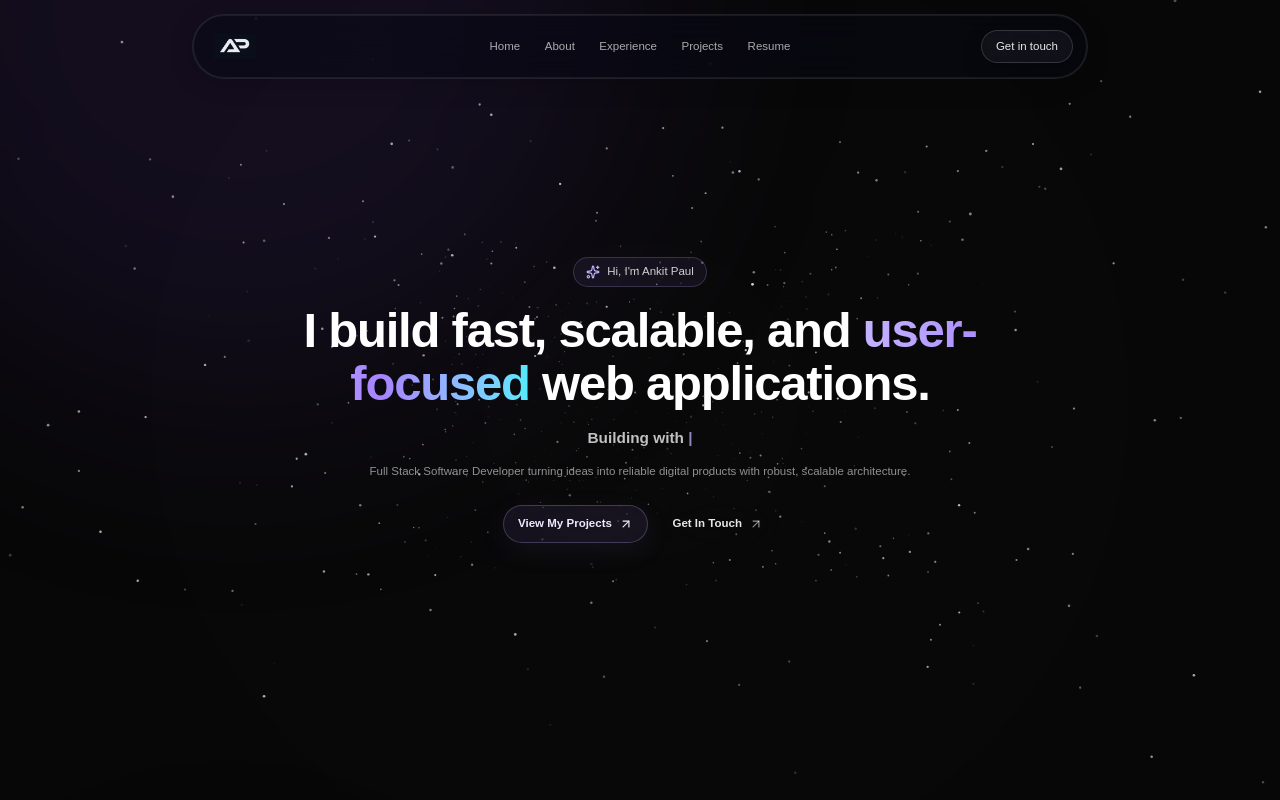
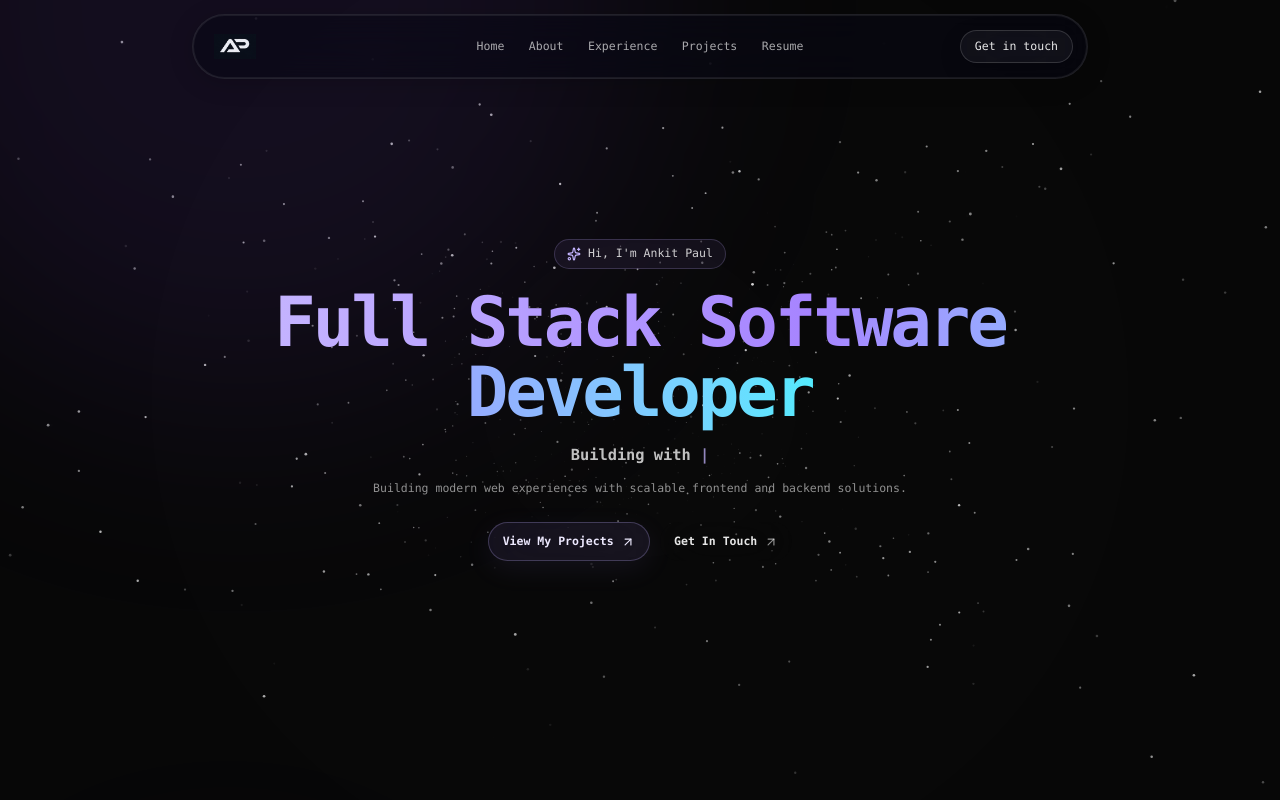
Before and after one commit to Ankit-Paul-1900/portfolio, a React (Vite) app: page / in a window 1280 px wide. Built offline with nearby package versions, Linux system fonts and the light colour scheme.

Commit message:
font styles updated

```diff
--- a/src/components/HeroSection.tsx
+++ b/src/components/HeroSection.tsx
@@ -79,13 +79,11 @@ export function HeroSection() {
           initial={{ opacity: 0, y: 20 }}
           animate={{ opacity: 1, y: 0 }}
           transition={{ duration: 0.8, delay: 0.1, ease: "easeOut" }}
-          className="type-display max-w-4xl font-bold tracking-tight text-white"
+          className="max-w-6xl text-[clamp(2.5rem,5.4vw,5rem)] leading-[1.02] font-semibold tracking-[-0.045em] text-white"
         >
-          I build fast, scalable, and{" "}
           <span className="animate-gradient-x bg-gradient-to-r from-violet-300 via-violet-400 to-cyan-300 bg-clip-text text-transparent">
-            user-focused
-          </span>{" "}
-          web applications.
+            Full Stack Software Developer
+          </span>
         </motion.h1>
 
        <motion.div
@@ -105,7 +103,7 @@ export function HeroSection() {
           transition={{ duration: 0.8, delay: 0.2, ease: "easeOut" }}
           className="type-body mt-4 max-w-2xl text-white/55"
         >
-          Full Stack Software Developer turning ideas into reliable digital products with robust, scalable architecture.
+          Building modern web experiences with scalable frontend and backend solutions.
         </motion.p>
 
         <motion.div
--- a/src/components/ui/glassmorphism-portfolio-block-shadcnui.tsx
+++ b/src/components/ui/glassmorphism-portfolio-block-shadcnui.tsx
@@ -52,7 +52,7 @@ function SocialIcon({ name }: { name: SocialLink["icon"] }) {
 
 export function GlassmorphismPortfolioBlock() {
   return (
-    <section id="about" className="relative flex min-h-screen w-full snap-start items-start justify-center overflow-x-clip px-4 pt-24 pb-8 text-white sm:px-6 sm:pt-28 sm:pb-10 lg:px-8 lg:py-28">
+    <section id="about" className="relative flex min-h-screen w-full snap-start items-center justify-center overflow-x-clip px-4 pt-24 pb-8 text-white sm:px-6 sm:pt-28 sm:pb-10 lg:px-8 lg:py-28 2xl:py-12">
       <div className="pointer-events-none absolute inset-0" aria-hidden="true">
         <div className="absolute left-[8%] top-[18%] size-72 rounded-full bg-violet-500/10 blur-[110px]" />
         <div className="absolute bottom-[8%] right-[10%] size-80 rounded-full bg-cyan-400/[0.07] blur-[120px]" />
@@ -64,7 +64,7 @@ export function GlassmorphismPortfolioBlock() {
           whileInView={{ opacity: 1, y: 0 }}
           viewport={{ once: true, amount: 0.3 }}
           transition={{ duration: 0.45, ease: "easeOut" }}
-          className="mb-3 space-y-1 text-center sm:mb-4"
+          className="mb-3 space-y-1 text-center sm:mb-4 2xl:mb-3"
         >
           <p className="type-label uppercase tracking-[0.3em] text-violet-400">Get to know me</p>
           <h2 className="type-section-title font-bold tracking-tight text-white">About</h2>
@@ -78,16 +78,16 @@ export function GlassmorphismPortfolioBlock() {
           whileInView={{ opacity: 1, y: 0 }}
           viewport={{ once: true, amount: 0.15 }}
           transition={{ duration: 0.6, ease: "easeOut" }}
-        className="relative overflow-hidden rounded-3xl border border-white/10 bg-[#0b0b16]/45 p-3 shadow-[0_24px_90px_rgba(0,0,0,.22)] backdrop-blur-2xl sm:p-5 lg:p-6"
+        className="relative overflow-hidden rounded-3xl border border-white/10 bg-[#0b0b16]/45 p-3 shadow-[0_24px_90px_rgba(0,0,0,.22)] backdrop-blur-2xl sm:p-5 lg:p-6 2xl:p-5"
         >
           <div className="pointer-events-none absolute inset-0 bg-gradient-to-br from-white/[0.045] via-transparent to-violet-400/[0.035]" />
-          <div className="relative grid grid-cols-1 items-center gap-5 sm:gap-7 lg:grid-cols-2 lg:gap-8">
-            <div className="order-2 space-y-6 lg:order-1 sm:space-y-7">
+          <div className="relative grid grid-cols-1 items-center gap-5 sm:gap-7 lg:grid-cols-2 lg:gap-8 2xl:gap-6">
+            <div className="order-2 space-y-6 lg:order-1 sm:space-y-7 2xl:space-y-4">
               <span className="inline-flex items-center rounded-full border border-violet-300/20 bg-violet-400/[0.07] px-3.5 py-1.5 type-label font-medium uppercase tracking-[0.2em] text-violet-200/80 backdrop-blur">
                 About me
               </span>
 
-              <div className="space-y-4">
+              <div className="space-y-4 2xl:space-y-3">
                 <motion.h2
                   initial={{ opacity: 0, y: 16 }}
                   whileInView={{ opacity: 1, y: 0 }}
@@ -103,13 +103,13 @@ export function GlassmorphismPortfolioBlock() {
                   whileInView={{ opacity: 1, y: 0 }}
                   viewport={{ once: true }}
                   transition={{ duration: 0.45, delay: 0.14 }}
-                  className="type-body max-w-[38rem] leading-relaxed text-white/65"
+                  className="type-body max-w-[38rem] leading-relaxed text-white/65 2xl:leading-snug"
                 >
                   I’m a Full Stack Software Developer with 2+ years of hands-on experience turning ideas and business requirements into functional web applications. I enjoy building responsive user interfaces, integrating APIs, and developing reliable backend solutions using React.js, Next.js, Node.js, and Python. As a quick learner, I adapt to new technologies and challenges while valuing collaboration, clear communication, and understanding client needs to create meaningful digital experiences.
                 </motion.p>
               </div>
 
-              <div className="space-y-3 border-t border-white/10 pt-4">
+              <div className="space-y-3 border-t border-white/10 pt-4 2xl:space-y-2 2xl:pt-3">
                 <h3 className="type-subheading font-semibold tracking-tight text-white">Tech Stack</h3>
                 <ToolchainMarquee stacks={techStacks} rows={2} duration={28} />
               </div>
@@ -132,7 +132,7 @@ export function GlassmorphismPortfolioBlock() {
 
             <div className="relative order-1 mx-auto w-full max-w-md lg:order-2 lg:max-w-none">
               <div className="absolute -inset-4 rounded-[32px] bg-gradient-to-b from-violet-400/15 via-transparent to-cyan-300/[0.08] blur-3xl" />
-              <div className="relative flex h-full flex-col justify-between overflow-hidden rounded-[28px] border border-white/12 bg-white/[0.035] p-4 backdrop-blur-2xl sm:p-5 lg:p-6">
+              <div className="relative flex h-full flex-col justify-between overflow-hidden rounded-[28px] border border-white/12 bg-white/[0.035] p-4 backdrop-blur-2xl sm:p-5 lg:p-6 2xl:p-5">
                 <div className="flex flex-col items-center text-center">
                   <motion.div
                     initial={{ opacity: 0, scale: 0.88 }}
@@ -142,7 +142,7 @@ export function GlassmorphismPortfolioBlock() {
                     className="relative mb-3"
                   >
                     <div className="absolute inset-[-1rem] rounded-full bg-violet-400/20 blur-2xl" />
-                    <img src={profileImage} alt="Ankit Paul" className="relative size-24 rounded-full border border-white/20 object-cover shadow-[0_20px_55px_rgba(0,0,0,.45)] sm:size-28 lg:size-32" />
+                    <img src={profileImage} alt="Ankit Paul" className="relative size-24 rounded-full border border-white/20 object-cover shadow-[0_20px_55px_rgba(0,0,0,.45)] sm:size-28 lg:size-32 2xl:size-28" />
                   </motion.div>
 
                   <div className="space-y-1">
@@ -159,7 +159,7 @@ export function GlassmorphismPortfolioBlock() {
                   initial="hidden"
                   whileInView="visible"
                   viewport={{ once: true, margin: "-40px" }}
-                  className="mt-4 flex flex-col gap-2"
+                  className="mt-4 flex flex-col gap-2 2xl:mt-3 2xl:gap-1.5"
                 >
                   {socialLinks.map((social) => (
                     <motion.a
--- a/src/index.css
+++ b/src/index.css
@@ -15,13 +15,12 @@
 
 @import "tw-animate-css";
 @import "shadcn/tailwind.css";
-@import "@fontsource-variable/geist";
 
 @custom-variant dark (&:is(.dark *));
 
 @theme inline {
     --font-heading: var(--font-sans);
-    --font-sans: 'Geist Variable', sans-serif;
+    --font-sans: ui-monospace, SFMono-Regular, Menlo, Monaco, Consolas, "Liberation Mono", "Courier New", monospace;
     --color-sidebar-ring: var(--sidebar-ring);
     --color-sidebar-border: var(--sidebar-border);
     --color-sidebar-accent-foreground: var(--sidebar-accent-foreground);
```
